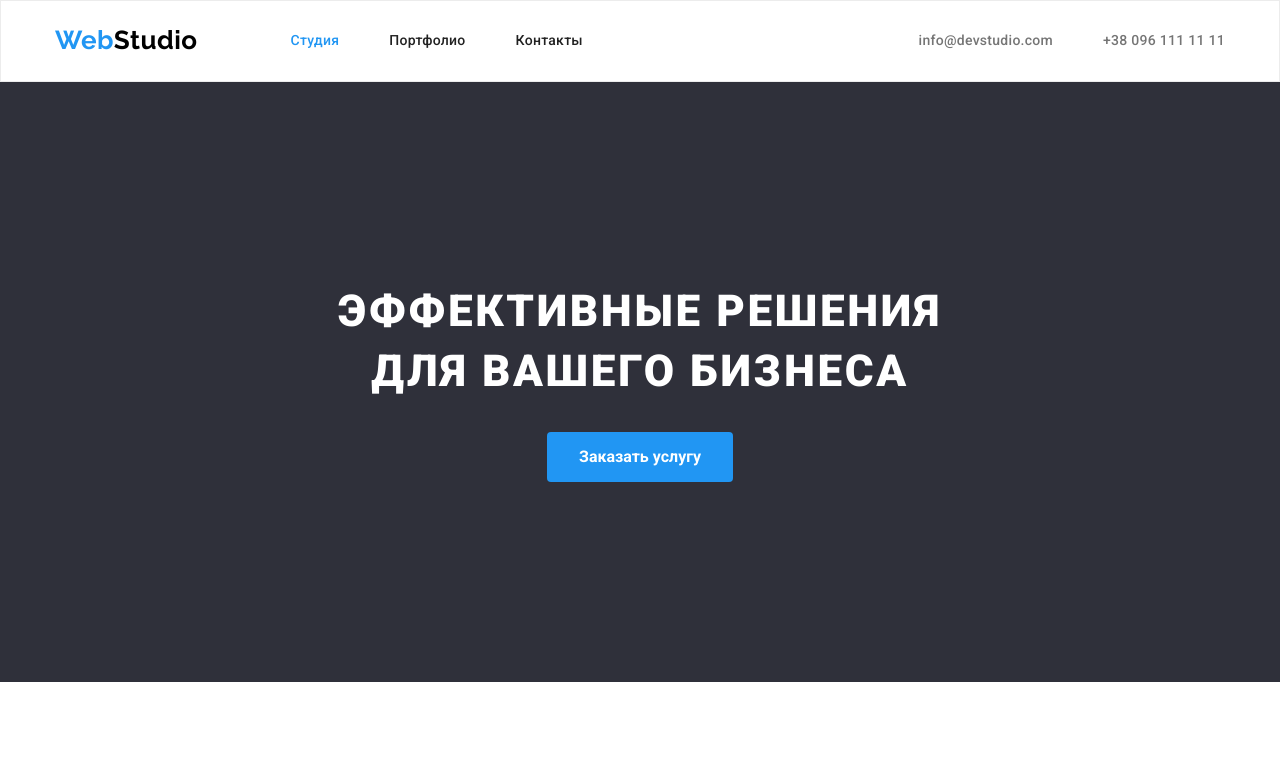
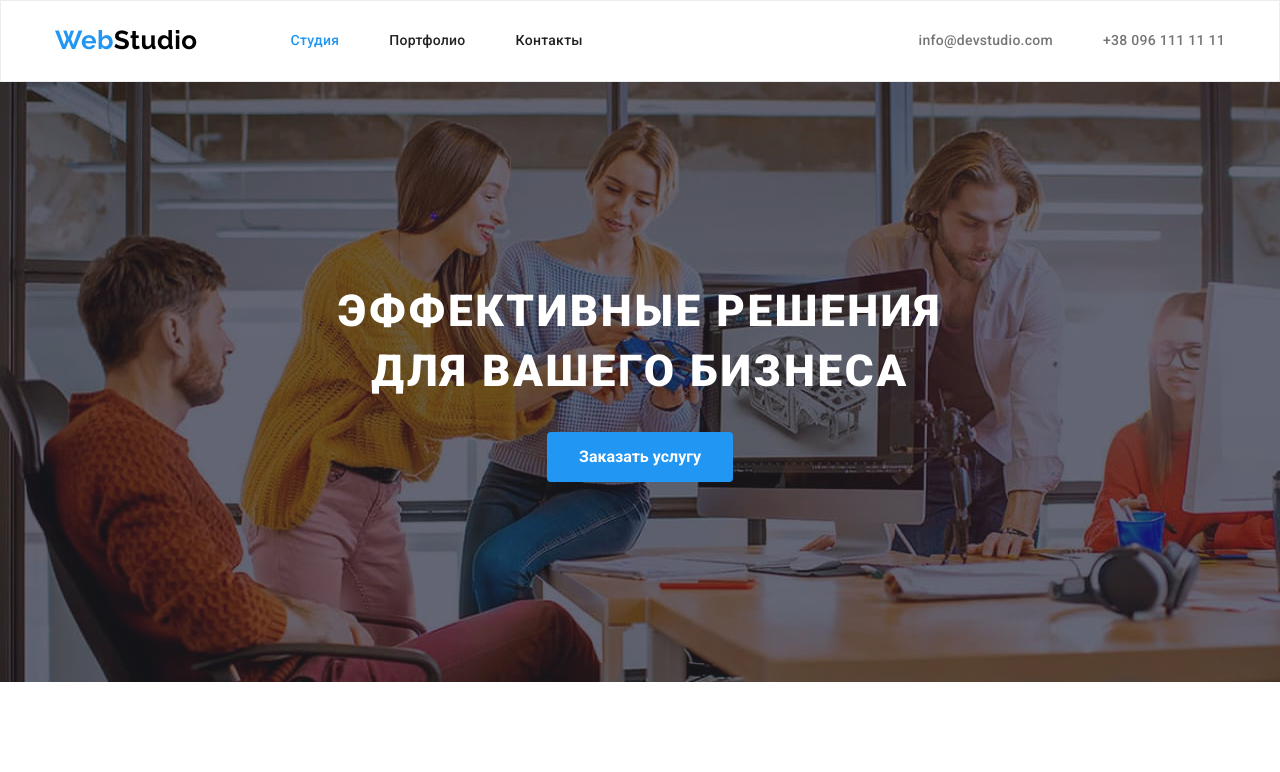
Before and after one commit to YuriiKabo/goit-markup-hw-04, a plain HTML site: page index.html in a window 1280 px wide. Shown: the top 772 px of the page. Drawn offline with nearby package versions, Linux system fonts and the light colour scheme.

Commit message:
2607221423

```diff
--- a/css/styles.css
+++ b/css/styles.css
@@ -141,9 +141,23 @@ img {
 
 /* Hero */
 .hero {
-  background-color: #2f303a;
+  background-color: #c4c4c4;
   text-align: center;
   padding: 200px 0;
+}
+.overlay {
+  background-image: linear-gradient(
+      rgba(47, 48, 58, 0.4),
+      rgba(47, 48, 58, 0.4)
+    ),
+    url(../img/bg-img.jpg);
+  background-repeat: no-repeat;
+  background-size: cover;
+  background-position: top 80px;
+  margin-left: auto;
+  margin-right: auto;
+  max-width: 1600px;
+  height: 600px;
 }
 .hero .container {
   width: 696px;
@@ -188,6 +202,8 @@ img {
 .hero .button:focus {
   color: var(--button-text-color);
   background-color: #188ce8;
+
+  box-shadow: 0px 4px 4px rgba(0, 0, 0, 0.15);
 }
 
 /* Filter Button */
@@ -217,6 +233,9 @@ img {
 .filter-list .button:focus {
   color: var(--button-text-color);
   background-color: var(--accent-color);
+
+  box-shadow: 0px 3px 1px rgba(0, 0, 0, 0.1), 0px 1px 2px rgba(0, 0, 0, 0.08),
+    0px 2px 2px rgba(0, 0, 0, 0.12);
 }
 .button.button-all {
   color: var(--button-text-color);
@@ -290,9 +309,6 @@ img {
   display: flex;
 }
 
-/* .team-photo {
-  margin-bottom: 30px;
-} */
 .team-list .title {
   text-align: center;
   font-weight: 500;
@@ -310,6 +326,9 @@ img {
 .team-card {
   background-color: var(--background-color);
   margin-right: 30px;
+
+  box-shadow: 0px 1px 3px rgba(0, 0, 0, 0.12), 0px 1px 1px rgba(0, 0, 0, 0.14),
+    0px 2px 1px rgba(0, 0, 0, 0.2);
 }
 .team-card:last-child {
   margin-right: 0;
--- a/index.html
+++ b/index.html
@@ -49,7 +49,7 @@
       </div>
     </header>
     <main>
-      <section class="hero">
+      <section class="hero overlay">
         <div class="container">
           <h1 class="hero-title">Эффективные решения для вашего бизнеса</h1>
           <button class="button" type="button" name="service">
```
Also changed, not shown: 1 other file.
